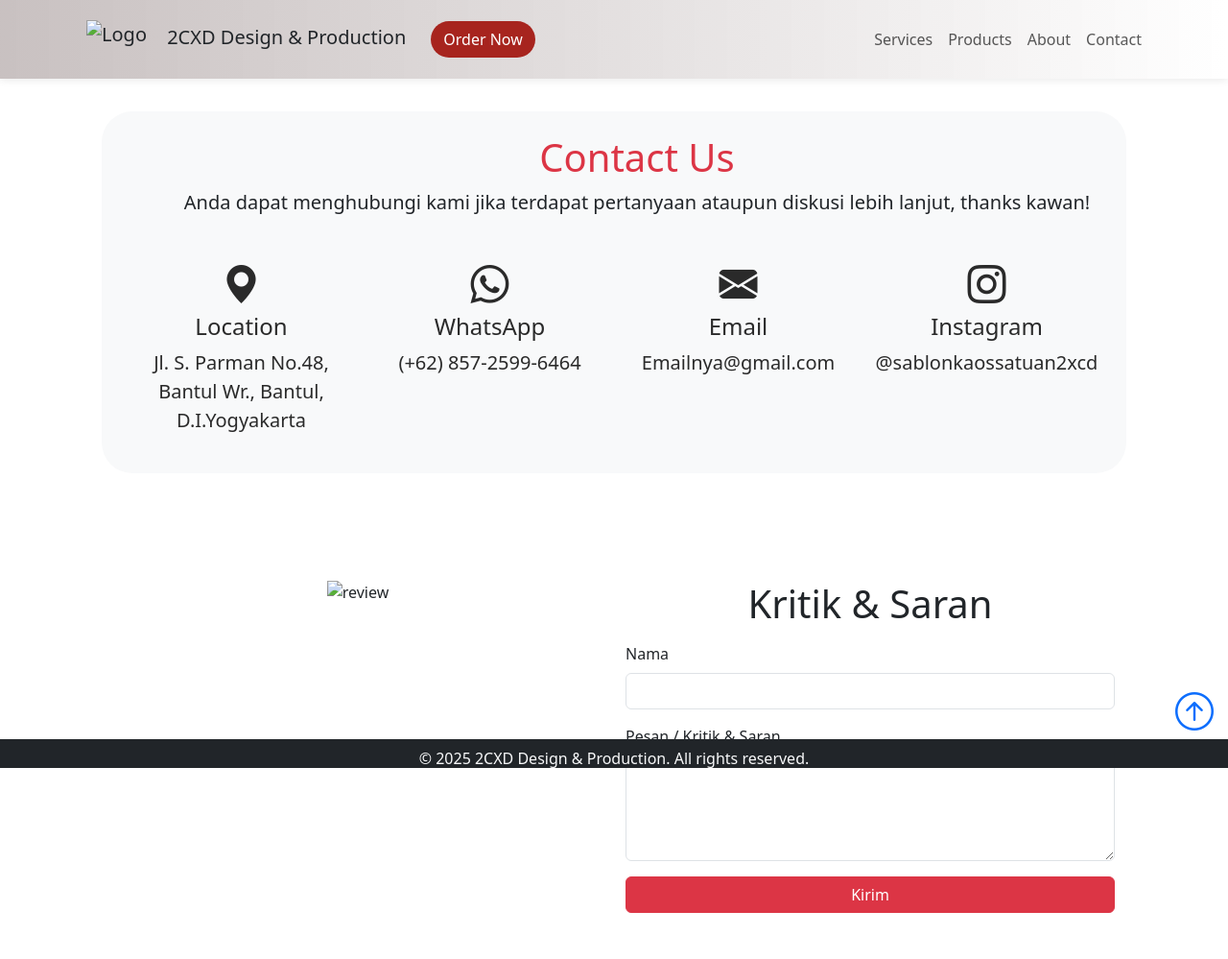
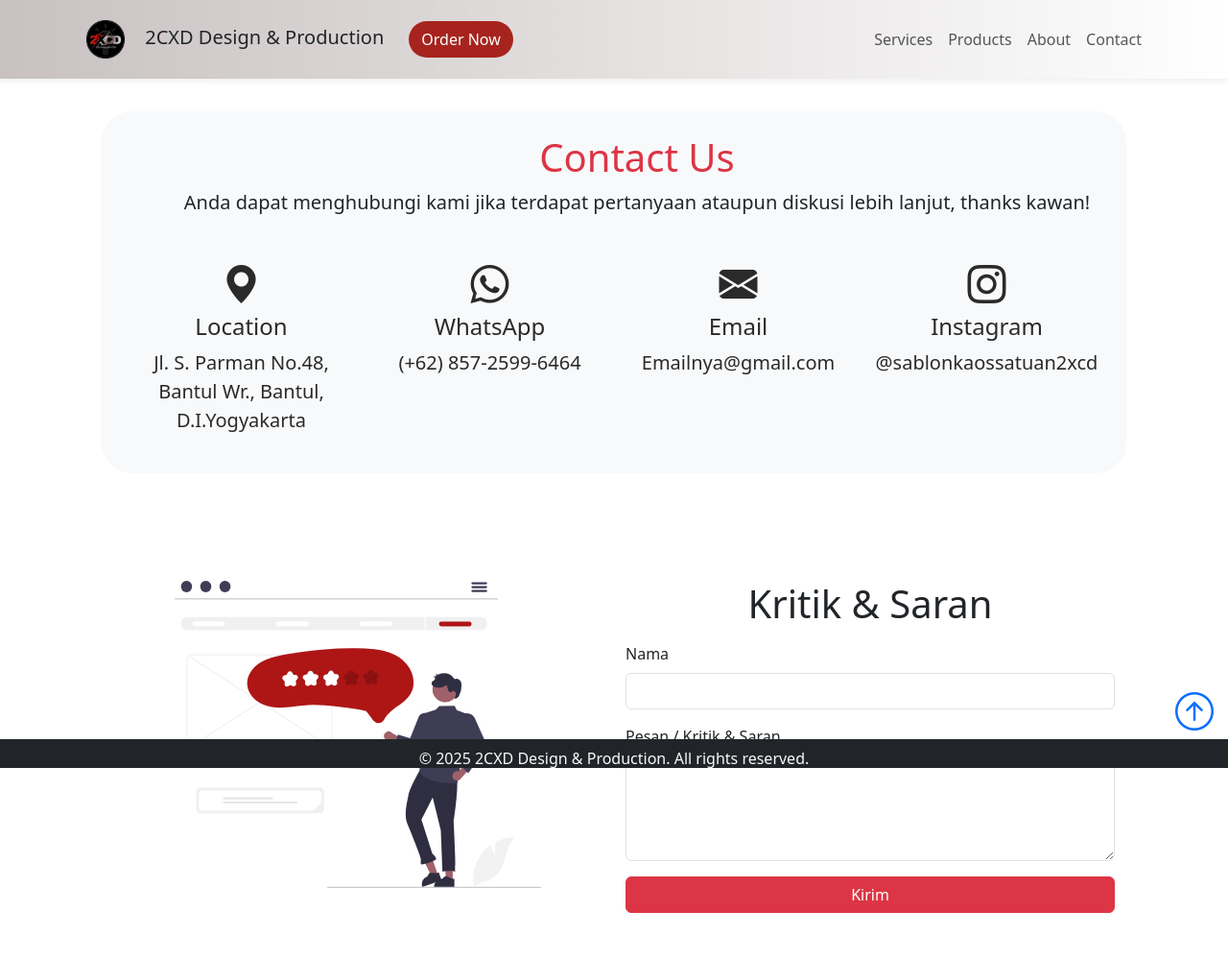
Before and after one commit to GegoKruk/2XCD-Website, a plain HTML site: page Web-2XCD-Contact.html in a window 1280 px wide. Shown: the whole page at 96% size. Drawn offline with nearby package versions, Linux system fonts and the light colour scheme.

Commit message:
Web-2XCD-Contact.html

```diff
--- a/Web-2XCD-Contact.html
+++ b/Web-2XCD-Contact.html
@@ -21,7 +21,7 @@
         <nav class="navbar bg-dark-subtle navbar-expand-lg fixed-top py-3">
             <div class="container">
                 <a class="navbar-brand text-dark ms-2" href="index.html">
-                    <img src="../Proj.2XCD/img/Logo/2XCD LOGO TS.png" alt="Logo" width="auto" height="40" class="d-inline-block align-text-center me-3">
+                    <img src="img/Logo/2XCD LOGO TS.png" alt="Logo" width="auto" height="40" class="d-inline-block align-text-center me-3">
                     2CXD Design & Production
                 </a>
                 <button class="btn btn-md button-nav-css ">
@@ -129,7 +129,7 @@
                 <div class="row justify-content-center mx-4">
                     <div class="col-md-6 text-center pt-5">
                         <img
-                        src="../Proj.2XCD/img/Ilustration & Icon/undraw_feedback_tmp7.svg"
+                        src="img/Ilustration & Icon/undraw_feedback_tmp7.svg"
                         alt="review"
                         class="img-fluid w-75 pb-md-4 mb-md-4">
                     </div>
```
